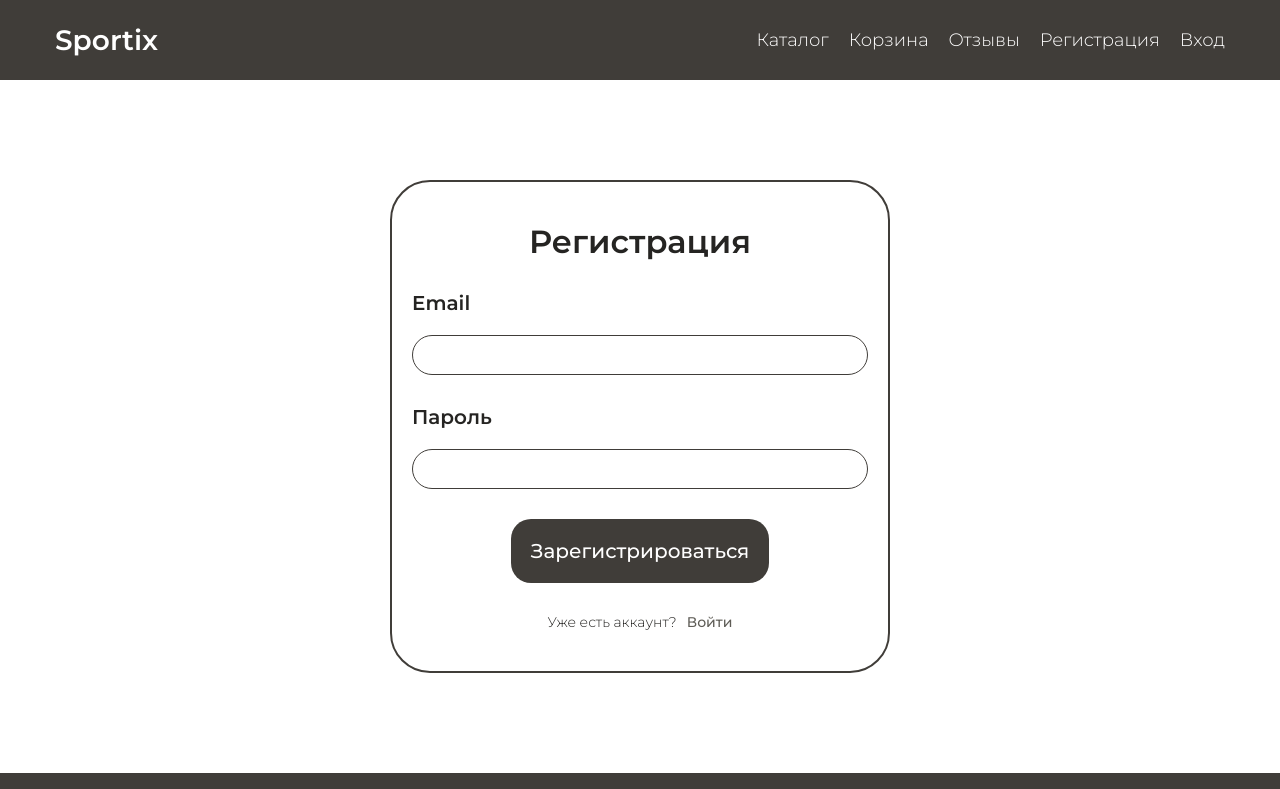
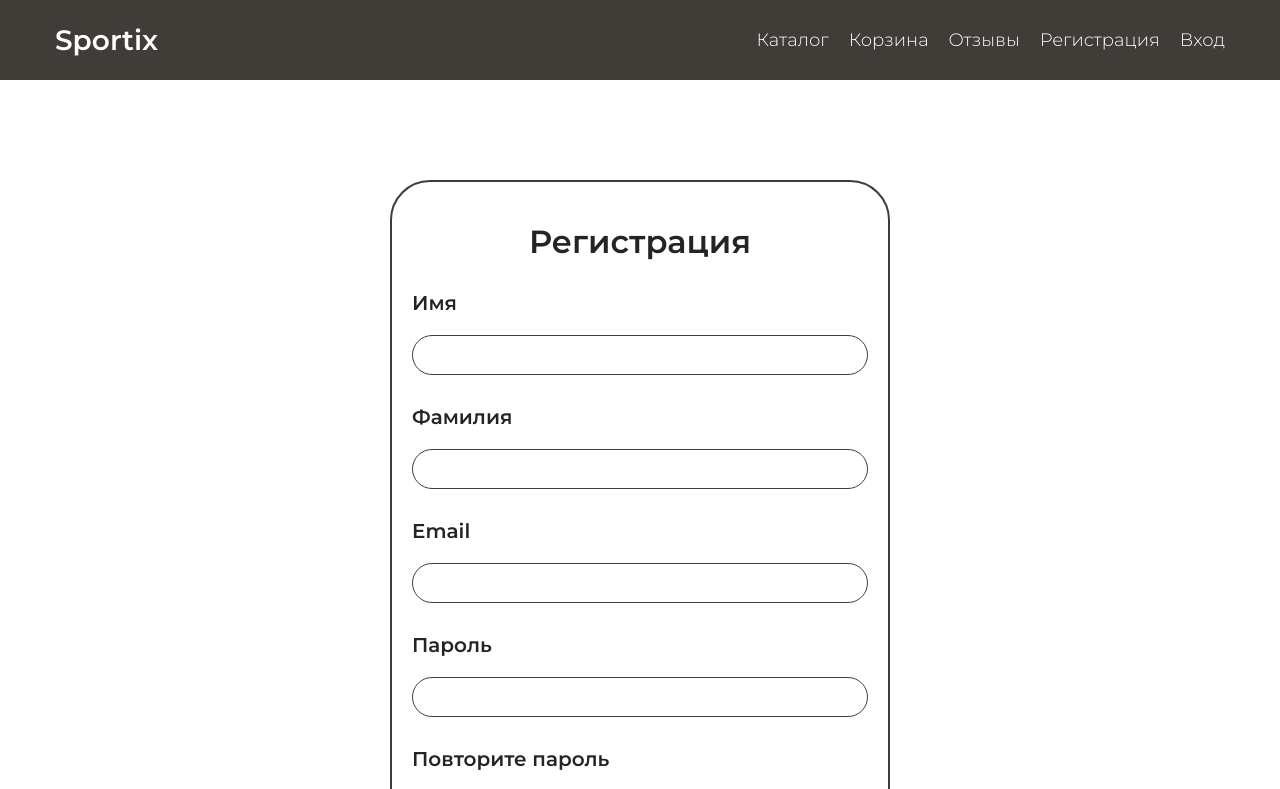
Before and after one commit to lnnsss/sportix-frontend, a React (Vite) app: page /registration in a window 1280 px wide. Shown: the top 789 px of the page. Built offline with nearby package versions, Linux system fonts and the light colour scheme.

Commit message:
registration inputs added

```diff
--- a/src/components/Registration/index.jsx
+++ b/src/components/Registration/index.jsx
@@ -4,8 +4,11 @@ import {Link} from "react-router-dom";
 
 const Registration = () => {
     const [formError, setFormError] = useState("");
+    const [name, setName] = useState("");
+    const [lastName, setLastName] = useState("");
     const [email, setEmail] = useState("");
     const [password, setPassword] = useState("");
+    const [passwordRepeat, setPasswordRepeat] = useState("");
 
     const handleAddBtnClick = async (e) => {
         e.preventDefault();
@@ -14,9 +17,6 @@ const Registration = () => {
                 email,
                 password,
             };
-
-            // const response = await axios.post(`${backURL}/auth/registration`, data);
-            // console.log("Регистрация прошла успешно:", response.data);
 
             setEmail("");
             setPassword("");
@@ -34,6 +34,20 @@ const Registration = () => {
                     <h3>Регистрация</h3>
                     {formError && <h4 className={s.form__error}>{formError}</h4>}
                     <FormInput
+                        reason="name"
+                        text="Имя"
+                        type="text"
+                        value={name}
+                        setValue={setName}
+                    />
+                    <FormInput
+                        reason="lastName"
+                        text="Фамилия"
+                        type="text"
+                        value={lastName}
+                        setValue={setLastName}
+                    />
+                    <FormInput
                         reason="email"
                         text="Email"
                         type="text"
@@ -46,6 +60,13 @@ const Registration = () => {
                         type="password"
                         value={password}
                         setValue={setPassword}
+                    />
+                    <FormInput
+                        reason="passwordRepeat"
+                        text="Повторите пароль"
+                        type="password"
+                        value={passwordRepeat}
+                        setValue={setPasswordRepeat}
                     />
                     <button className={s.form__button} onClick={handleAddBtnClick}>
                         Зарегистрироваться
```
